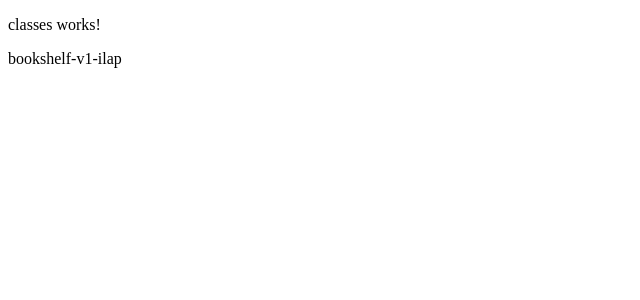
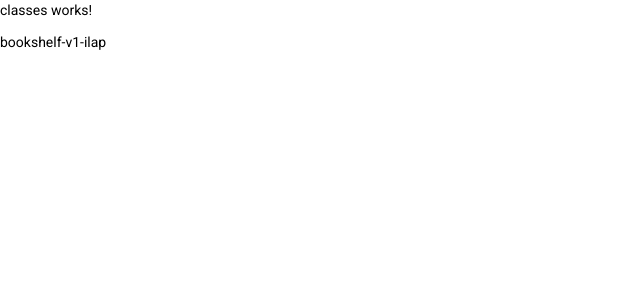
Before and after one commit to IgorLAP/bookshelf-v1-ilap, an Angular app: page / in a window 1280 px wide. Shown: the top 300 px of the page, without its empty margins (0-640 px from the left). Built offline with nearby package versions, Linux system fonts and the light colour scheme.

Commit message:
adicao angular material

```diff
--- a/angular.json
+++ b/angular.json
@@ -34,6 +34,7 @@
               "src/assets"
             ],
             "styles": [
+              "./node_modules/@angular/material/prebuilt-themes/indigo-pink.css",
               "src/styles.scss"
             ],
             "scripts": []
@@ -102,6 +103,7 @@
               "src/assets"
             ],
             "styles": [
+              "./node_modules/@angular/material/prebuilt-themes/indigo-pink.css",
               "src/styles.scss"
             ],
             "scripts": []
--- a/package.json
+++ b/package.json
@@ -11,10 +11,12 @@
   "private": true,
   "dependencies": {
     "@angular/animations": "~13.0.0",
+    "@angular/cdk": "^13.1.1",
     "@angular/common": "~13.0.0",
     "@angular/compiler": "~13.0.0",
     "@angular/core": "~13.0.0",
     "@angular/forms": "~13.0.0",
+    "@angular/material": "^13.1.1",
     "@angular/platform-browser": "~13.0.0",
     "@angular/platform-browser-dynamic": "~13.0.0",
     "@angular/router": "~13.0.0",
--- a/src/app/app.module.ts
+++ b/src/app/app.module.ts
@@ -4,6 +4,7 @@
 import { AppRoutingModule } from './app-routing.module';
 import { AppComponent } from './app.component';
 import { CddModule } from './cdd/cdd.module';
+import { BrowserAnimationsModule } from '@angular/platform-browser/animations';
 
 @NgModule({
   declarations: [
@@ -12,7 +13,8 @@
   imports: [
     BrowserModule,
     AppRoutingModule,
-    CddModule
+    CddModule,
+    BrowserAnimationsModule
   ],
   providers: [],
   bootstrap: [AppComponent]
--- a/src/index.html
+++ b/src/index.html
@@ -6,8 +6,11 @@
   <base href="/">
   <meta name="viewport" content="width=device-width, initial-scale=1">
   <link rel="icon" type="image/x-icon" href="favicon.ico">
+  <link rel="preconnect" href="https://fonts.gstatic.com">
+  <link href="https://fonts.googleapis.com/css2?family=Roboto:wght@300;400;500&display=swap" rel="stylesheet">
+  <link href="https://fonts.googleapis.com/icon?family=Material+Icons" rel="stylesheet">
 </head>
-<body>
+<body class="mat-typography">
   <app-root></app-root>
 </body>
 </html>
--- a/src/styles.scss
+++ b/src/styles.scss
@@ -1 +1,4 @@
 /* You can add global styles to this file, and also import other style files */
+
+html, body { height: 100%; }
+body { margin: 0; font-family: Roboto, "Helvetica Neue", sans-serif; }
```
Also changed, not shown: 1 other file (tests, documents, lock files or other folders).
